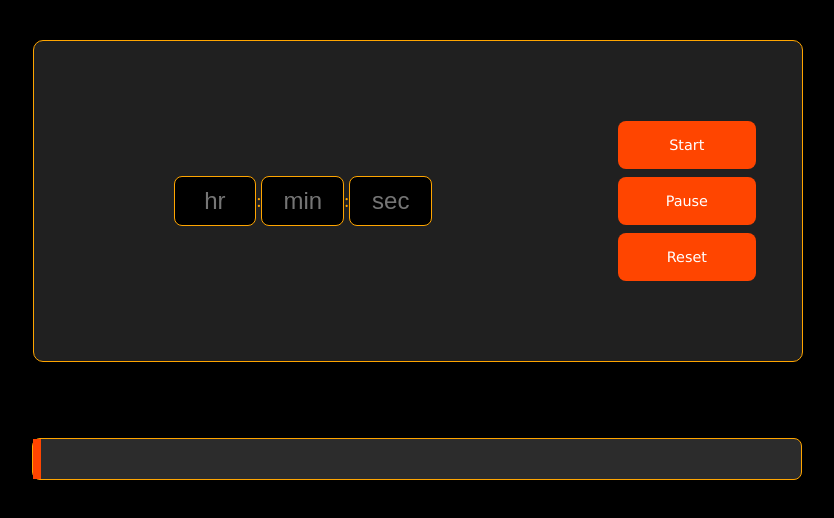
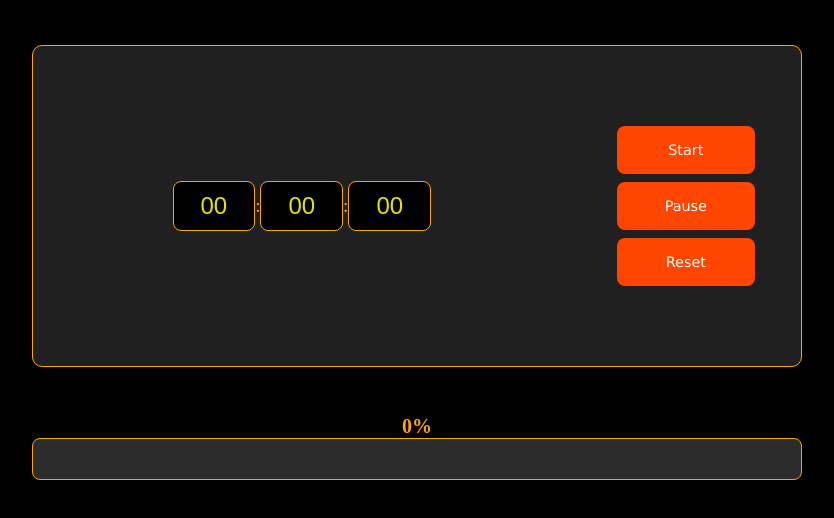
Before and after one commit to abdurrahman6489/my_prroject, a plain HTML site: page Timer/index.html in a window 1280 px wide. Both pictures are taken after a click on the button "Start". Shown: the part 160-678 px from the top of the page, without its empty margins (223-1057 px from the left). Drawn offline with Linux system fonts and the light colour scheme.

Commit message:
pushing the code of timer

```diff
--- a/Timer/app.js
+++ b/Timer/app.js
@@ -1,28 +1,39 @@
 //progress bar
-const ProgressBarContainer = document.getElementById("ProgressBar");
-const ProgressBar = document.getElementById("ProgressBar");
-let resetBtn = document.querySelector(".reset");
-let pauseBtn = document.querySelector(".pause");
+const progressBarContainer = document.getElementById("ProgressBar");
+const progressBar = document.getElementById("bar");
+const progressIndicator = document.querySelector(".progressIndicator");
+//reset, pause and start buttons
+const resetBtn = document.querySelector(".reset");
+const pauseBtn = document.querySelector(".pause");
 const startBtn = document.querySelector(".start");
 
-let sec, min, hrs, setTime, startTime, futureTime,remainingTime;
+//variables
+let sec, min, hrs, setTime, startTime, futureTime, remainingTime;
 let interval, pauseDuration = 0;
 let start = false;
+let pauseStart = 0;
+let pauseResume = 0;
+let widthofProgessBar = 1;
 
+
+//reset function to reset the timer to initial stage
 function reset(){
     clearInterval(interval);
     remainingTime = 0;
     start = false;
+    pauseDuration = 0;
+    pauseBtn.innerHTML = "Pause";
+    progressBarIndicator(0);
+    progressIndicatorPercent(0);
     let input = document.querySelectorAll(".inputs");
-    input[2].value = "";
-    input[1].value = "";
-    input[0].value = "";
+    input[2].value = "00";
+    input[1].value = "00";
+    input[0].value = "00";
     console.log("timer reset");
 }
 
+//pause the timer it will hold the previous time
 function pause(){
-    let pauseStart = 0;
-    let pauseResume = 0;
     if(start){
         pauseStart = Date.now();
         clearInterval(interval);
@@ -31,17 +42,19 @@ function pause(){
     }
     else{
         pauseResume = Date.now();
-        interval = setInterval(countdownTimer,1000);
+        pauseDuration += pauseResume - pauseStart;
         pauseBtn.innerHTML = "Pause";
         start = true;
-        pauseDuration = pauseResume - pauseStart;
+        // console.log("pause duration from pause function is "+pauseDuration);
+        interval = setInterval(countdownTimer,1000);
     }
+}
 
-}
+//main function to count down the timer
 function countdownTimer(){
-    let currentTime = Date.now() - pauseDuration;
-    remainingTime = (futureTime - currentTime);
-
+    let currentTime = Date.now() ;
+    remainingTime = (futureTime - currentTime) + pauseDuration;
+    // console.log("pause duration from countDownTimer function is "+pauseDuration);
     let input = document.querySelectorAll(".inputs");
     if(Math.floor(remainingTime)>0){
         hrs = Math.floor(remainingTime/3600000);
@@ -50,13 +63,15 @@ function countdownTimer(){
         input[2].value = sec;
         input[1].value = min;
         input[0].value = hrs;
-        console.log("remaining time "+remainingTime/1000);
-        // console.log(sec);
+        // console.log("remaining time "+remainingTime/1000);
+        widthofProgessBar = (remainingTime*100)/setTime;
+        console.log("width of progress bar is "+ widthofProgessBar);
+        progressBarIndicator(100-widthofProgessBar);
+        progressIndicatorPercent(100-widthofProgessBar)
     }
     else{
         reset();
     }
-
 }
 
 //adding Event listeners to StartBtn
@@ -74,8 +89,8 @@ startBtn.addEventListener("click",(e)=>{
         setTime = sec + min + hrs;
         startTime = Date.now();
         futureTime = startTime + setTime;
+        start = true;
         interval = setInterval(countdownTimer,1000);
-        start = true;
     }
 
 });
@@ -86,11 +101,12 @@ resetBtn.addEventListener("click",reset);
 //adding event listener to Pause Btn
 pauseBtn.addEventListener("click",pause);
 
-//let
-// let i = 0;
-// function progress(){
-//     if(i==0){
-//         i = 1;
 
-//     }
-// }
+function progressBarIndicator(width=1){
+    console.log("width is "+width);
+    progressBar.style.width = width+"%";
+}
+function progressIndicatorPercent(percent){
+    percent = parseInt(percent);
+    progressIndicator.innerHTML = percent+"%";
+}
--- a/Timer/index.html
+++ b/Timer/index.html
@@ -12,13 +12,12 @@
     <div class="container">
         <h1>Timer</h1>
         <div class="innerContainer">
-
                 <div class="box" id="box">
-                    <input type="number" id="hr" class="inputs" minlength="0" maxlength="24" placeholder="hr"/>
+                    <input type="number" id="hr" class="inputs" min="0" max="24" placeholder="hr"/>
                     <span>:</span>
-                    <input type="number" id="min" class="inputs" minlength="0" maxlength="60" placeholder="min"/>
+                    <input type="number" id="min" class="inputs" min="0" max="60" placeholder="min"/>
                     <span>:</span>
-                    <input type="number" id="sec" class="inputs" minlength="0" maxlength="60" placeholder="sec" autocomplete="on"/>
+                    <input type="number" id="sec" class="inputs" min="0" max="60" placeholder="sec" autocomplete="on"/>
                 </div>
 
             <div class="buttonContainer" id="buttonContainer">
@@ -27,9 +26,11 @@
                 <button class="btn reset">Reset</button>
             </div>
         </div>
+        <div class="progressIndicator">0%</div>
         <div class="ProgressBar" id="ProgressBar">
             <div class="bar" id="bar"></div>
         </div>
+
     </div>
     <script src="./app.js"></script>
 </body>
--- a/Timer/style.css
+++ b/Timer/style.css
@@ -38,7 +38,7 @@ h1{
     border:1px solid orange;
     border-radius:10px;
     margin:auto;
-    position:absolute;
+    /* position:absolute; */
     top:25vh;
     left:20dvw;
 }
@@ -121,3 +121,8 @@ input::-webkit-inner-spin-button {
     height:98%;
     background-color: orangered;
 }
+.progressIndicator{
+    color: orange;
+    font-size:20px;
+    font-weight: bold;
+}
--- /dev/null
+++ b/movieBookingApp/style.css
@@ -0,0 +1,4 @@
+body{
+    margin:0;
+    padding:0;
+}
```
Also changed, not shown: movieBookingApp/index.html (added, +26 -0 lines), movieBookingApp/app.js (added).
